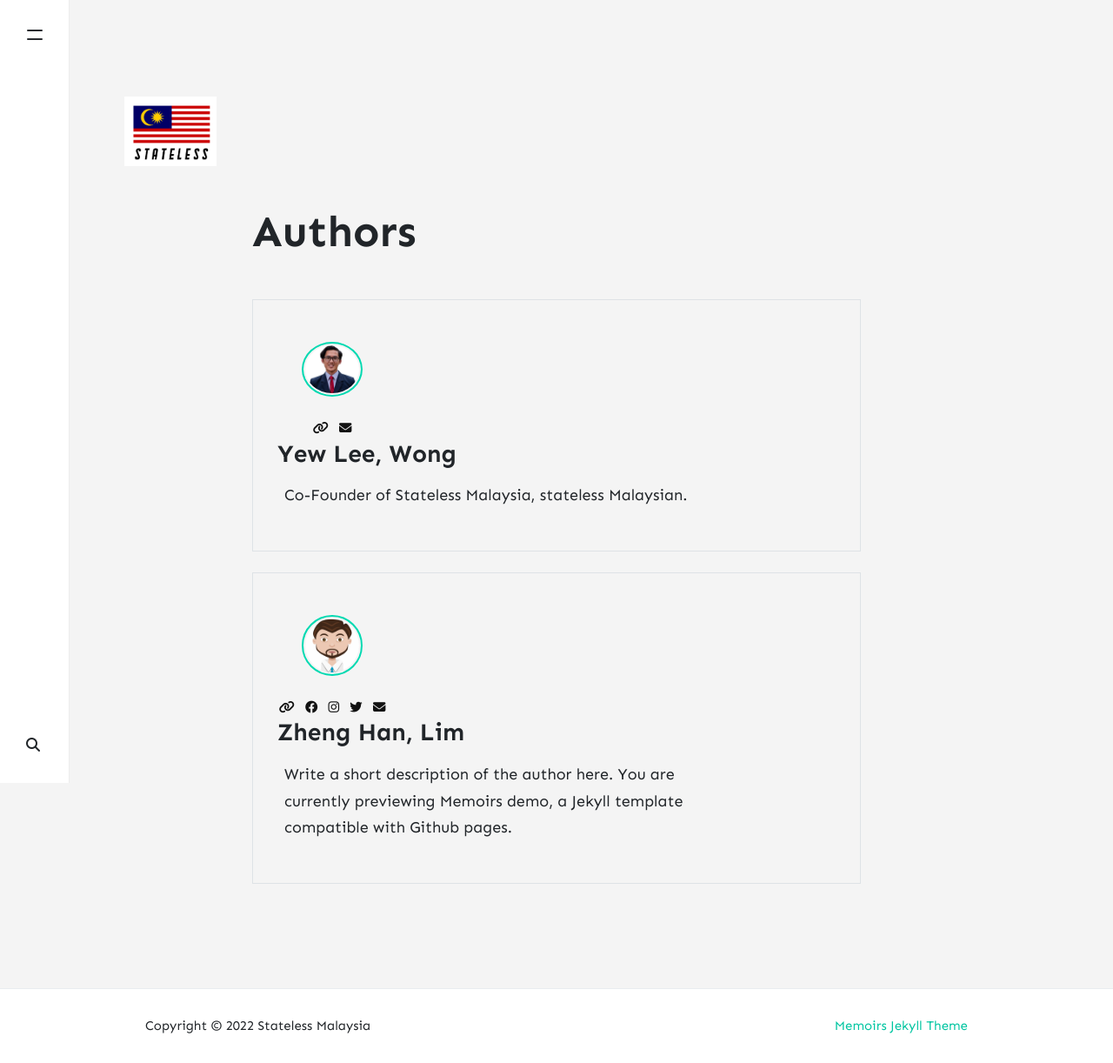
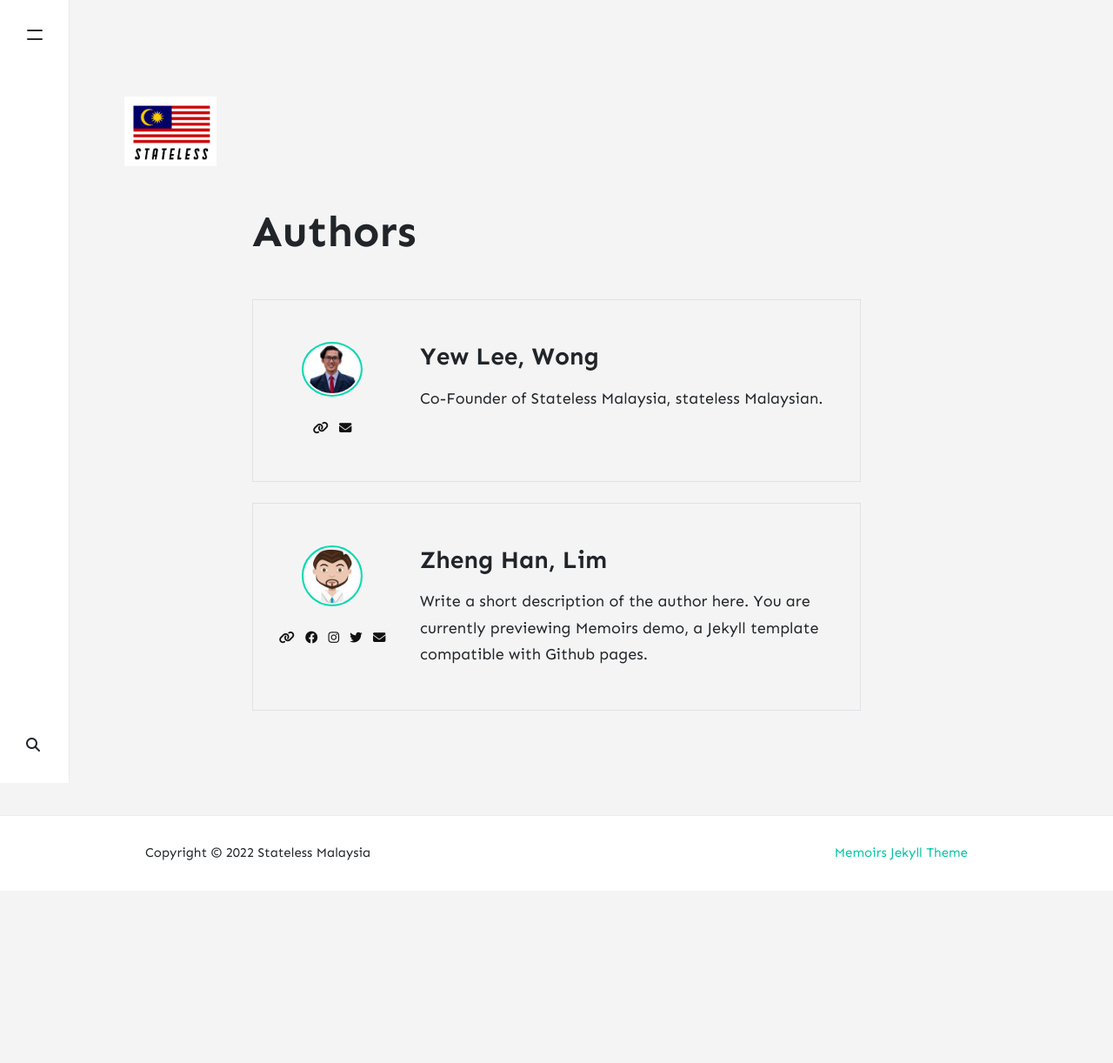
Before and after one commit to wyewlee/st-my, a Jekyll site: the page built from _pages/authors.html, in a window 1280 px wide. Shown: the whole page at 87% size. Built offline with Jekyll 4.4.1, drawn with Linux system fonts in a browser that asks for light colours; nearby versions of some CDN libraries; comment, search, counter and statistics services are not loaded; after the commit the page ends 1024 px from its top, so only the background shows below that.

Commit message:
clean margin left break

```diff
--- a/_pages/authors.html
+++ b/_pages/authors.html
@@ -46,9 +46,9 @@
                 </p>
 
             </div>
-            <div class="col-md-9 ml-2">
+            <div class="col-md-9">
                 <h3>{{ author[1].display_name }}</h3>
-                <p class="mt-3 mb-0 ml-2">{{ author[1].description }}</p>
+                <p class="mt-3 mb-0 ">{{ author[1].description }}</p>
             </div>
         </div>
     </div>
```
